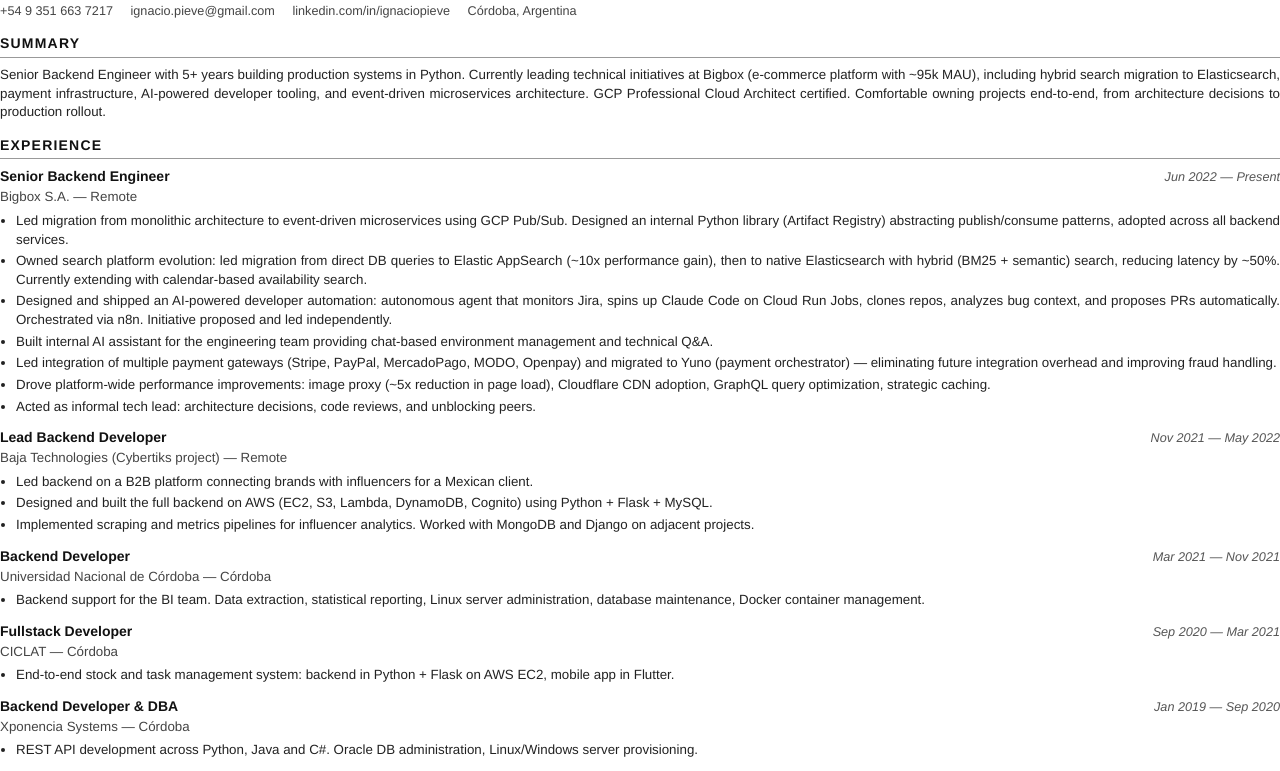
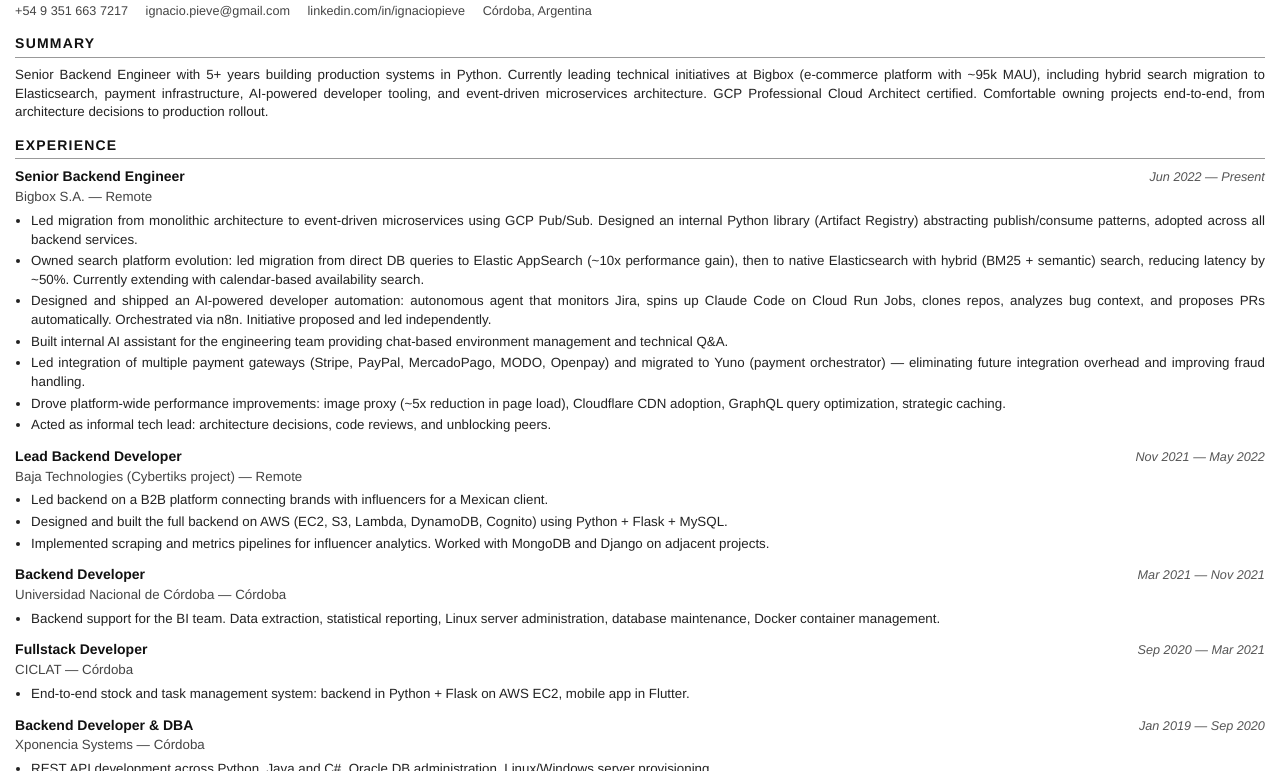
Before and after one commit to IgnacioPieve/CV, a plain HTML site: page index.html in a window 1280 px wide. Shown: the part 67-838 px from the top of the page. Drawn offline with Linux system fonts and the light colour scheme.

Commit message:
Update index.html

```diff
--- a/index.html
+++ b/index.html
@@ -17,7 +17,7 @@
     line-height: 1.4;
     color: #222;
     margin: 0;
-    padding: 0;
+    padding: 0 0.4cm;
   }
   .header {
     margin-bottom: 14px;
```
